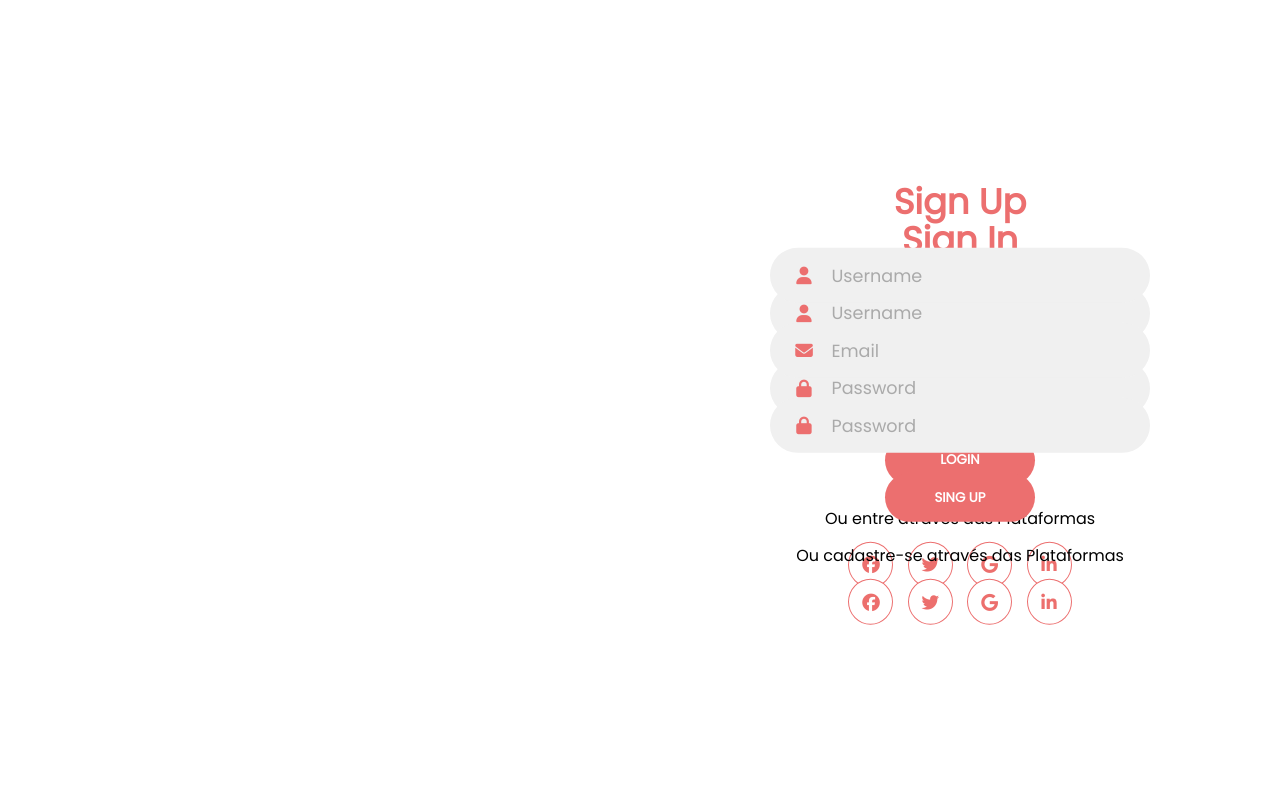
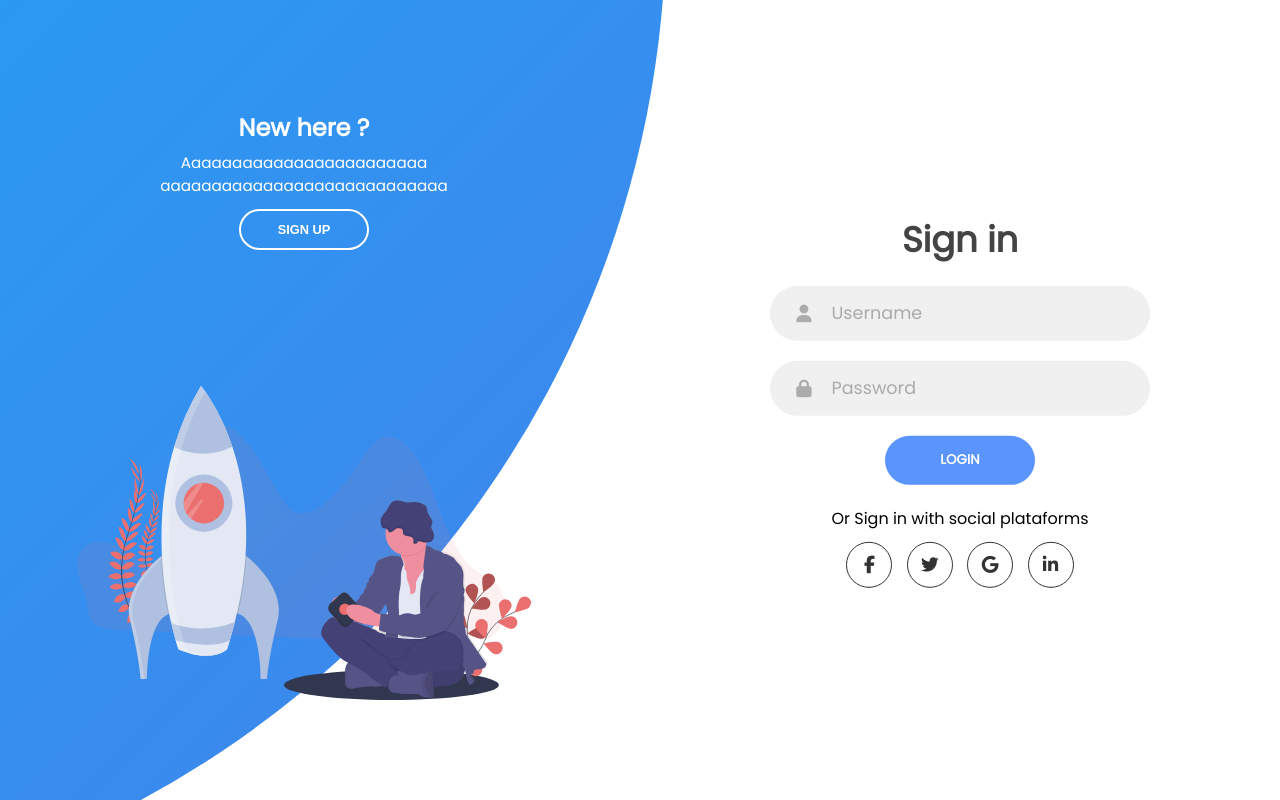
Before and after one commit to gabriellymoura/signIn-signUp, a plain HTML site: page index.html in a window 1280 px wide. Drawn offline with Linux system fonts and the light colour scheme.

Commit message:
Continuando a construção

```diff
--- a/index.html
+++ b/index.html
@@ -13,9 +13,9 @@
 <body>
     <div class="container">
         <div class="forms-container">
-            <div class="signIn-signUp">
+            <div class="signin-signup">
                 <form action="" class="sign-in-form">
-                    <h2 class="title">Sign In</h2>
+                    <h2 class="title">Sign in</h2>
                     <div class="input-field">
                         <i class="fas fa-user"></i>
                         <input type="text" placeholder="Username">
@@ -25,10 +25,10 @@
                         <input type="password" placeholder="Password">
                     </div>
                     <input type="submit" value="Login" class="btn solid">
-                    <p class="social-text">Ou entre através das Plataformas</p>
+                    <p class="social-text">Or Sign in with social plataforms</p>
                     <div class="social-media">
                         <a href="#" class="social-icon">
-                            <i class="fab fa-facebook"></i>
+                            <i class="fab fa-facebook-f"></i>
                         </a>
                         <a href="#" class="social-icon">
                             <i class="fab fa-twitter"></i>
@@ -42,7 +42,7 @@
                     </div>
                 </form>
                 <form action="" class="sign-up-form">
-                    <h2 class="title">Sign Up</h2>
+                    <h2 class="title">Sign up</h2>
                     <div class="input-field">
                         <i class="fas fa-user"></i>
                         <input type="text" placeholder="Username">
@@ -55,11 +55,11 @@
                         <i class="fas fa-lock"></i>
                         <input type="password" placeholder="Password">
                     </div>
-                    <input type="submit" value="Sing Up" class="btn solid">
-                    <p class="social-text">Ou cadastre-se através das Plataformas</p>
+                    <input type="submit" value="Sign up" class="btn solid">
+                    <p class="social-text">Or Sign up with social plataforms</p>
                     <div class="social-media">
                         <a href="#" class="social-icon">
-                            <i class="fab fa-facebook"></i>
+                            <i class="fab fa-facebook-f"></i>
                         </a>
                         <a href="#" class="social-icon">
                             <i class="fab fa-twitter"></i>
@@ -74,9 +74,31 @@
                 </form>
             </div>
         </div>
-        <div class="painel-container">
+        <div class="panels-container">
+            <div class="panel left-panel">
+                <div class="content">
+                    <h3>New here ?</h3>
+                    <p> Aaaaaaaaaaaaaaaaaaaaaaaa
+                        aaaaaaaaaaaaaaaaaaaaaaaaaaaa
 
+                    </p>
+                    <button class="btn transparent" id="sign-up-btn">Sign up</button>
+                </div>
+                <img src="images/rocket.svg" class="image" alt = "">
+            </div>
+
+            <div class="panel right-panel">
+                <div class="content">
+                    <h3>One of us ?</h3>
+                    <p> Aaaaaaaaaaaaaaaaaaaaaaaaaaaaaaa
+                        aaaaaaaaaaaaaaaaaa
+                    </p>
+                    <button class="btn transparent" id="sign-up-btn">Sign in</button>
+                </div>
+                <img src="images/desk.svg" class="image" alt = "">
+            </div>
         </div>
     </div>
+    <script src="app.js"></script>
 </body>
 </html>
--- a/style.css
+++ b/style.css
@@ -1,5 +1,4 @@
 @import url('https://fonts.googleapis.com/css2?family=Poppins&display=swap');
-
 
 
 *{
@@ -7,6 +6,7 @@
     margin: 0;
     box-sizing: border-box;
 }
+
 body,input{
     font-family: 'Poppins', sans-serif;
 }
@@ -14,23 +14,37 @@ body,input{
 .container{
     position: relative;
     width: 100%;
-    min-width: 100vh;
-    background-color: fff;
+    min-height: 100vh;
+    background-color: #fff;
     overflow: hidden;
 }
 
+.container::before{
+    content: '';
+    position: absolute;
+    width: 2000px;
+    height: 2000px;
+    border-radius: 50%;
+    background: linear-gradient(-45deg, #4481eb, #04befe);
+    top: -10%;
+    right: 48%;
+    transform: translateY(-50%);
+    z-index: 6;
+}
+
 .forms-container{
-    position: fixed;
+    position: absolute;
     width: 100%;
     height: 100%;
     top: 0;
     left: 0;
+
 }
 
-.signIn-signUp{
+.signin-signup{
     position: absolute;
-    top: 50%;
-    left: 75%;
+    top:50%;
+    left:75%;
     transform: translate(-50%,-50%);
     width: 50%;
     display: grid;
@@ -38,22 +52,30 @@ body,input{
     z-index: 5;
 }
 
-
 form{
     display: flex;
     align-items: center;
     justify-content: center;
     flex-direction: column;
+    padding: 0 5rem;
+    overflow: hidden;
     grid-column: 1 / 2;
     grid-row: 1 / 2;
 }
 
+form.sign-in-form{
+    z-index: 2;
+}
+form.sign-up-form{
+    z-index: 1;
+    opacity: 0;
+}
+
 .title{
     font-size: 2.2rem;
-    color: #EC6F6F;
+    color: #444;
     margin-bottom: 10px;
 }
-
 .input-field{
     max-width: 380px;
     width: 100%;
@@ -63,12 +85,12 @@ form{
     border-radius: 55px;
     display: grid;
     grid-template-columns: 15% 85%;
-    padding:  0 .4rem;
+    padding: 0 .4rem;
 }
 .input-field i{
     text-align: center;
     line-height: 55px;
-    color: #EC6F6F;
+    color: #acacac;
     font-size: 1.1rem;
 }
 .input-field input{
@@ -92,24 +114,19 @@ form{
     outline: none;
     border-radius: 49px;
     cursor: pointer;
-    background-color: #EC6F6F;
-    color: white;
+    background-color: #5995fd;
+    color: #fff;
     text-transform: uppercase;
     font-weight: 600;
     margin: 10px 0;
     transition: .5s;
 }
 .btn:hover{
-    background-color: white;
-    color: #ec6f6d;
-    border: 1px solid #ec6f6d;
+    background-color: #4d84e2;
 }
-
-
 .social-text{
     padding: .7rem 0;
     font-size: 1rem;
-
 }
 
 .social-media{
@@ -118,20 +135,79 @@ form{
 }
 .social-icon{
     height: 46px;
-    width: 45px;
-    border: 1px solid #EC6F6F;
+    width: 46px;
+    border: 1px solid #333;
     margin: 0 0.45rem;
     display: flex;
     justify-content: center;
     align-items: center;
     text-decoration: none;
-    color: #ec6f6d;
+    color: #333;
     font-size: 1.1rem;
     border-radius: 50%;
     transition: 0.3s;
-    background-color: white;
 }
+
 .social-icon:hover{
-    color: white;
-    background-color: #ec6f6d;
+    color:#4481eb;
+    border-color: #4481eb;
 }
+
+.panels-container{
+    position: absolute;
+    width: 100%;
+    height: 100%;
+    top:0;
+    left: 0;
+
+    display: grid;
+    grid-template-columns: repeat(2, 1fr);
+}
+.panel{
+    display: flex;
+    flex-direction: column;
+    align-items: flex-end;
+    justify-content: space-around;
+    text-align: center;
+    z-index: 7;
+}
+.left-panel{
+    pointer-events: all;
+    padding: 3rem 17% 2rem 12%;
+
+}
+.right-panel{
+    pointer-events: none;
+    padding: 3rem 12% 2rem 17%;
+}
+
+.panel .content{
+    color: #fff;
+}
+
+.panel h3{
+    font-weight: 600;
+    line-height: 1;
+    font-size: 1.5rem;
+}
+.panel p{
+    font-size: 0.95rem;
+    padding: 0.7rem 0;
+}
+.btn.transparent{
+    margin: 0;
+    background: none;
+    border: 2px solid white;
+    width: 130px;
+    height: 41px;
+    font-weight: 600;
+    font-size: 0.8rem;
+}
+
+.image{
+    width: 100%;
+}
+
+.right-panel .content, .right-panel .image{
+    transform: translateX(800px);
+}
```
